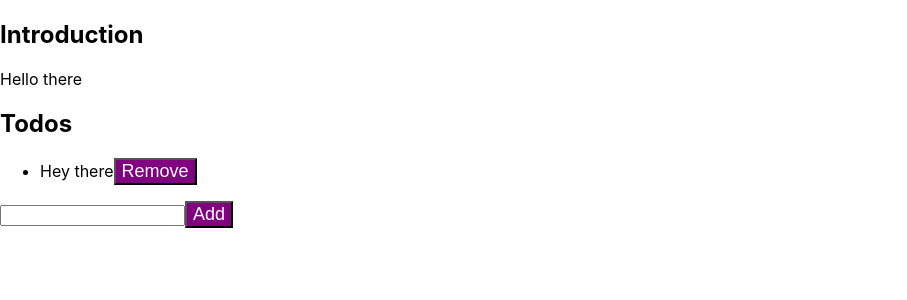
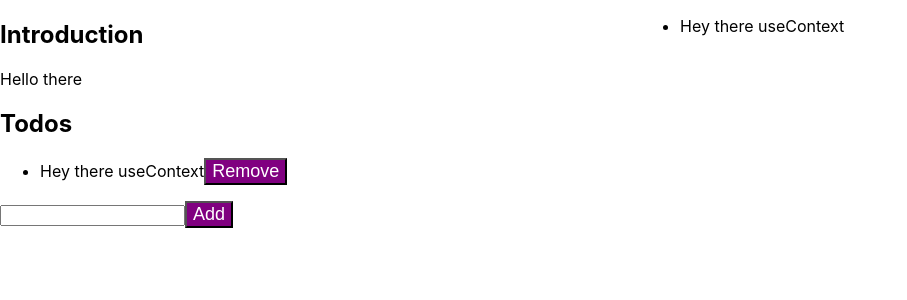
Before and after one commit to iuliancarnaru/no-bs-ts, a React (Create React App) app in the folder rrts/: page / in a window 1280 px wide. Shown: the top 300 px of the page, without its empty margins (0-907 px from the left). Built offline with nearby package versions, Linux system fonts and the light colour scheme.

Commit message:
useContext in ts

```diff
--- a/rrts/src/App.tsx
+++ b/rrts/src/App.tsx
@@ -12,7 +12,7 @@
   useRef,
   useState,
 } from 'react';
-import { useTodos } from './useTodos';
+import { useTodos, useAddTodo, useRemoveTodo, TodosProvider } from './useTodos';
 import './App.css';
 import fetch from 'node-fetch';
 
@@ -57,13 +57,10 @@
 }
 
 function App() {
-  const { todos, addTodo, removeTodo } = useTodos([
-    {
-      id: 0,
-      text: 'Hey there',
-      done: false,
-    },
-  ]);
+  const todos = useTodos();
+  const addTodo = useAddTodo();
+  const removeTodo = useRemoveTodo();
+
   const newTodoRef = useRef<HTMLInputElement>(null);
 
   const onAddTodo = useCallback(() => {
@@ -99,4 +96,37 @@
   );
 }
 
-export default App;
+const JustShowTodos: FunctionComponent = () => {
+  const todos = useTodos();
+  return (
+    <UL
+      itemClick={() => {}}
+      items={todos}
+      render={(todo) => <>{todo.text}</>}
+    />
+  );
+};
+
+const AppWrapper = () => (
+  <TodosProvider
+    initialTodos={[
+      {
+        id: 0,
+        text: 'Hey there useContext',
+        done: false,
+      },
+    ]}
+  >
+    <div
+      style={{
+        display: 'grid',
+        gridTemplateColumns: '50% 50%',
+      }}
+    >
+      <App />
+      <JustShowTodos />
+    </div>
+  </TodosProvider>
+);
+
+export default AppWrapper;
--- a/rrts/src/index.tsx
+++ b/rrts/src/index.tsx
@@ -1,12 +1,12 @@
 import React from 'react';
 import ReactDOM from 'react-dom';
 import './index.css';
-import App from './App';
+import AppWrapper from './App';
 import reportWebVitals from './reportWebVitals';
 
 ReactDOM.render(
   <React.StrictMode>
-    <App />
+    <AppWrapper />
   </React.StrictMode>,
   document.getElementById('root')
 );
--- a/rrts/src/useTodos.ts
+++ b/rrts/src/useTodos.tsx
@@ -1,4 +1,10 @@
-import { useCallback, useReducer } from 'react';
+import {
+  useCallback,
+  useReducer,
+  createContext,
+  useContext,
+  FunctionComponent,
+} from 'react';
 
 type ActionType =
   | { type: 'ADD'; text: string }
@@ -10,7 +16,15 @@
   text: string;
 }
 
-export function useTodos(initialTodos: Todo[]): {
+type UseTodosManagerResult = ReturnType<typeof useTodosManager>;
+
+const TodoContext = createContext<UseTodosManagerResult>({
+  todos: [],
+  addTodo: () => {},
+  removeTodo: () => {},
+});
+
+function useTodosManager(initialTodos: Todo[]): {
   todos: Todo[];
   addTodo: (text: string) => void;
   removeTodo: (id: number) => void;
@@ -49,3 +63,26 @@
 
   return { todos, addTodo, removeTodo };
 }
+
+export const TodosProvider: FunctionComponent<{ initialTodos: Todo[] }> = ({
+  initialTodos,
+  children,
+}) => (
+  <TodoContext.Provider value={useTodosManager(initialTodos)}>
+    {children}
+  </TodoContext.Provider>
+);
+
+export const useTodos = (): Todo[] => {
+  const { todos } = useContext(TodoContext);
+  return todos;
+};
+
+export const useAddTodo = (): UseTodosManagerResult['addTodo'] => {
+  const { addTodo } = useContext(TodoContext);
+  return addTodo;
+};
+export const useRemoveTodo = (): UseTodosManagerResult['removeTodo'] => {
+  const { removeTodo } = useContext(TodoContext);
+  return removeTodo;
+};
```
